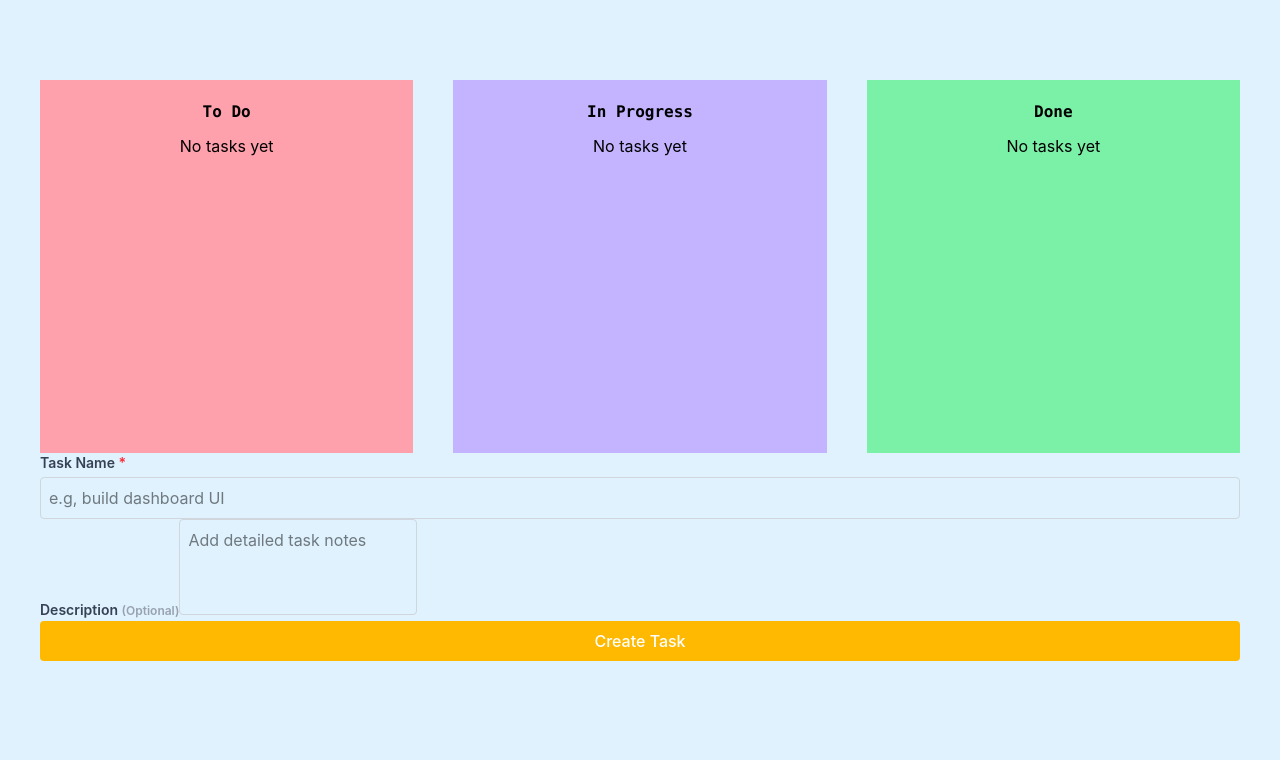
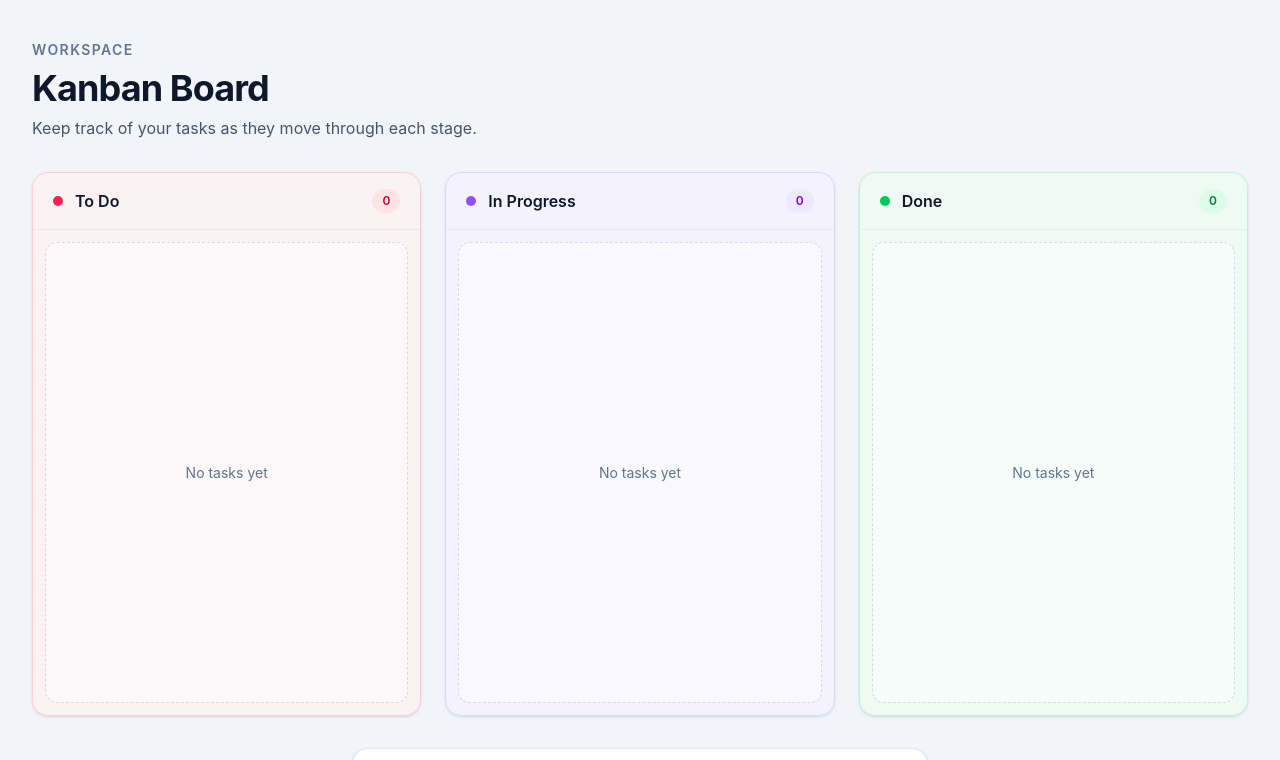
Before and after one commit to Palden78/KanbanProj_1, a React (Vite) app: page / in a window 1280 px wide. Shown: the top 760 px of the page. Built offline with nearby package versions, Linux system fonts and the light colour scheme.

Commit message:
styling changes

```diff
--- a/index.html
+++ b/index.html
@@ -5,7 +5,7 @@
     <meta name="viewport" content="width=device-width, initial-scale=1.0" />
     <title>kanban_proj_1</title>
   </head>
-  <body>
+  <body class="bg-sky-100">
     <div id="root"></div>
     <script type="module" src="/src/main.tsx"></script>
   </body>
--- a/src/App.tsx
+++ b/src/App.tsx
@@ -16,30 +16,45 @@ const App = () => {
   )
 
   return (
-    <body className='bg-sky-100  mt-20 mr-10 ml-10'>
-      <div className='columns-3 gap-10'>
+    <main className='min-h-screen bg-slate-100 px-4 py-10 text-slate-900 sm:px-6 lg:px-8'>
+      <div className='mx-auto max-w-7xl'>
+        <header className='mb-8'>
+          <p className='mb-2 text-sm font-semibold uppercase tracking-widest text-slate-500'>
+            Workspace
+          </p>
+          <h1 className='text-3xl font-bold tracking-tight sm:text-4xl'>Kanban Board</h1>
+          <p className='mt-2 text-sm text-slate-600 sm:text-base'>
+            Keep track of your tasks as they move through each stage.
+          </p>
+        </header>
+
+        <section className='grid grid-cols-3 gap-6'>
           <Board
             label="To Do"
-        color="bg-rose-300"
+            color="rose"
             tasks={tasks}
           />
           <Board
             label="In Progress"
             tasks={[]}
-          color="bg-violet-300"
+            color="violet"
           />
           <Board
             label="Done"
             tasks={[]}
-          color="bg-green-300"
+            color="green"
           />
+        </section>
+
+        <section className='mx-auto mt-8 max-w-xl rounded-2xl border border-slate-200 bg-white p-6 shadow-sm'>
+          <div className='mb-5'>
+            <h2 className='text-xl font-semibold'>Create a task</h2>
+            <p className='mt-1 text-sm text-slate-500'>Add a new item to your To Do board.</p>
           </div>
-
-      <div>
           <InputForm onAddTask={handleAddTask}/>
+        </section>
       </div>
-
-    </body>
+    </main>
   )
 }
 
--- a/src/components/InputForm.tsx
+++ b/src/components/InputForm.tsx
@@ -42,8 +42,8 @@ const InputForm = ({onAddTask}:InputFormProps) => {
     }
 
     return (
-        <form onSubmit={handleSubmit} >
-            <div className="flex flex-col gap-1">
+        <form onSubmit={handleSubmit} className="space-y-5">
+            <div className="flex flex-col gap-2">
                 <label className="text-sm font-semibold text-gray-700">
                     Task Name <span className="text-red-500">*</span>
                 </label>
@@ -52,13 +52,13 @@ const InputForm = ({onAddTask}:InputFormProps) => {
                     name="taskName"
                     value={formData.taskName}
                     onChange={handleChange}
-                    className={`border p-2 rounded ${error ? 'border-red-500' : 'border-gray-300'}`}
+                    className={`w-full rounded-lg border bg-white px-3 py-2.5 text-sm text-slate-900 outline-none transition placeholder:text-slate-400 focus:ring-4 ${error ? 'border-red-400 focus:border-red-500 focus:ring-red-100' : 'border-slate-300 focus:border-slate-500 focus:ring-slate-100'}`}
                     placeholder='e.g, build dashboard UI'
                 />
                 {error && <p className="text-xs text-red-500 mt-1">{error}</p>}
             </div>
 
-            <div>
+            <div className="flex flex-col gap-2">
                 <label className="text-sm font-semibold text-gray-700">
                     Description <span className="text-gray-400 text-xs">(Optional)</span>
                 </label>
@@ -67,13 +67,13 @@ const InputForm = ({onAddTask}:InputFormProps) => {
                     value={formData.description}
                     onChange={handleChange}
                     placeholder='Add detailed task notes'
-                    className="border border-gray-300 p-2 rounded h-24 resize-none"
+                    className="h-28 w-full resize-none rounded-lg border border-slate-300 bg-white px-3 py-2.5 text-sm text-slate-900 outline-none transition placeholder:text-slate-400 focus:border-slate-500 focus:ring-4 focus:ring-slate-100"
                     id=""></textarea>
             </div>
 
             <button type='submit'
 
-            className='w-full bg-amber-400 text-white py-2 px-4 rounded font-medium hover:bg-blue-700 transition"'>
+            className='w-full rounded-lg bg-slate-900 px-4 py-2.5 font-semibold text-white shadow-sm transition hover:bg-slate-700 focus:outline-none focus:ring-4 focus:ring-slate-200'>
                 Create Task
             </button>
         </form>
--- a/src/components/board.tsx
+++ b/src/components/board.tsx
@@ -1,30 +1,76 @@
 import { type Task } from '../types'
+
+type BoardColor = 'rose' | 'violet' | 'green'
 
 type BoardProps = {
   label: string;
-  tasks?: Task[];
-  color: string;
+  tasks: Task[];
+  color: BoardColor;
 }
-const Board = ({label, tasks=[],color}:BoardProps) => {
+
+const colorStyles: Record<BoardColor, {
+  container: string;
+  dot: string;
+  badge: string;
+}> = {
+  rose: {
+    container: 'border-rose-200 bg-rose-50/70',
+    dot: 'bg-rose-500',
+    badge: 'bg-rose-100 text-rose-700',
+  },
+  violet: {
+    container: 'border-violet-200 bg-violet-50/70',
+    dot: 'bg-violet-500',
+    badge: 'bg-violet-100 text-violet-700',
+  },
+  green: {
+    container: 'border-green-200 bg-green-50/70',
+    dot: 'bg-green-500',
+    badge: 'bg-green-100 text-green-700',
+  },
+}
+
+const Board = ({label, tasks, color}:BoardProps) => {
+  const styles = colorStyles[color]
+
   return (
-    <div className={`${color}
-     aspect-square justify-center align-middle`}>
-        <h2 className='font-mono font-extrabold self-center justify-self-center pt-5'>{label}</h2>
-        <div className='flex justify-center align-middle mt-2.5 '>
-            {tasks.length === 0? <h1>No tasks yet</h1>
-            :
-            <ul>
+    <section className={`flex h-136 min-h-0 flex-col overflow-hidden rounded-2xl border shadow-sm ${styles.container}`}>
+      <header className='flex items-center justify-between border-b border-slate-900/5 px-5 py-4'>
+        <div className='flex items-center gap-3'>
+          <span className={`h-2.5 w-2.5 rounded-full ${styles.dot}`} />
+          <h2 className='font-semibold text-slate-900'>{label}</h2>
+        </div>
+        <span className={`rounded-full px-2.5 py-1 text-xs font-semibold ${styles.badge}`}>
+          {tasks.length}
+        </span>
+      </header>
+
+      <div className='min-h-0 flex-1 p-3'>
+        {tasks.length === 0 ? (
+          <div className='flex h-full items-center justify-center rounded-xl border border-dashed border-slate-300/80 bg-white/40 px-6 text-center'>
+            <p className='text-sm text-slate-500'>No tasks yet</p>
+          </div>
+        ) : (
+          <ul className='h-full space-y-3 overflow-y-auto overscroll-contain px-1 pb-2 pr-2 scrollbar-gutter-stable'>
             {tasks.map((task,index)=>(
-                    <li key={`${task}-${index}`}>
+              <li
+                key={`${task.taskName}-${index}`}
+                className='rounded-xl border border-slate-200/80 bg-white p-4 shadow-sm transition duration-200 hover:-translate-y-0.5 hover:shadow-md'
+              >
+                <h3 className='wrap-break-word font-semibold text-slate-900'>
                   {task.taskName}
+                </h3>
+                {task.description && (
+                  <p className='mt-2 wrap-break-word text-sm leading-relaxed text-slate-600'>
                     {task.description}
+                  </p>
+                )}
               </li>
             ))}
           </ul>
-            }
-
+        )}
       </div>
-    </div>
+    </section>
   )
 }
 
```
Lines whose indentation alone changed are shown as unchanged.
